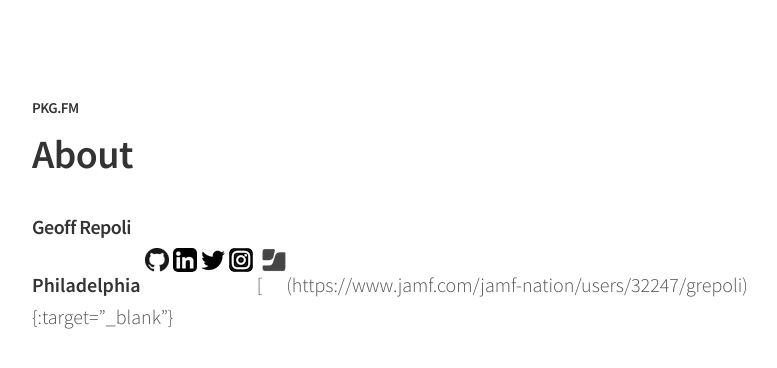
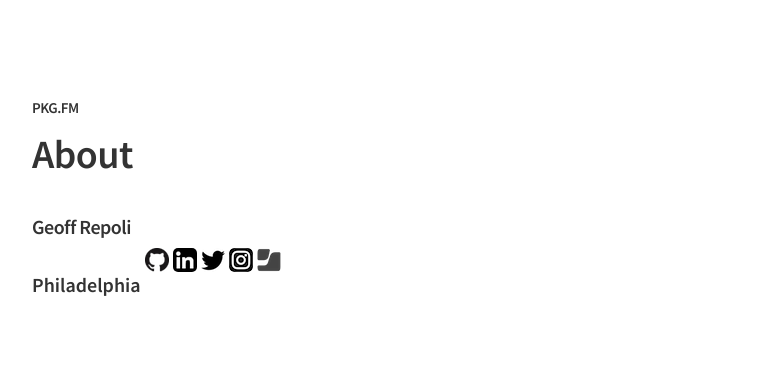
Before and after one commit to geoffrepoli/pkg.fm, a Jekyll site: the page built from about.md, in a window 1280 px wide. Shown: the top 368 px of the page, without its empty margins (248-1025 px from the left). Built offline with Jekyll 4.4.1, drawn with Linux system fonts in a browser that asks for light colours.

Commit message:
EDIT about.md

```diff
--- a/about.md
+++ b/about.md
@@ -9,4 +9,4 @@ layout: page
 [![LinkedIn](/assets/images/In-Black-24px.png)](https://www.linkedin.com/in/geoff-repoli-b311a595){:target="_blank"}
 [![Twitter](/assets/images/Twitter_Social_Icon_Blue.png)](https://twitter.com/{{ site.author.twitter }}){:target="_blank"}
 [![Instagram](/assets/images/Instagram-24px.png)](https://instagram.com/{{ site.author.instagram }}){:target="_blank"}
-[![Jamf Nation](/assets/images/jamf-24px.png)(https://www.jamf.com/jamf-nation/users/32247/{{ site.author.jamfnation }}){:target="_blank"}
+[![Jamf Nation](/assets/images/jamf-24px.png)](https://www.jamf.com/jamf-nation/users/32247/{{ site.author.jamfnation }}){:target="_blank"}
```
